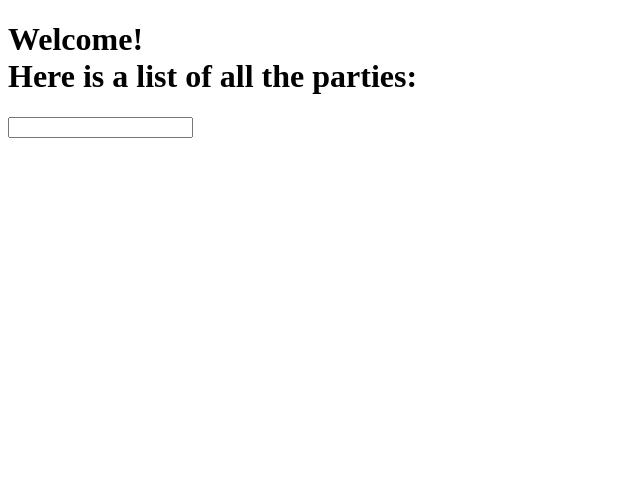
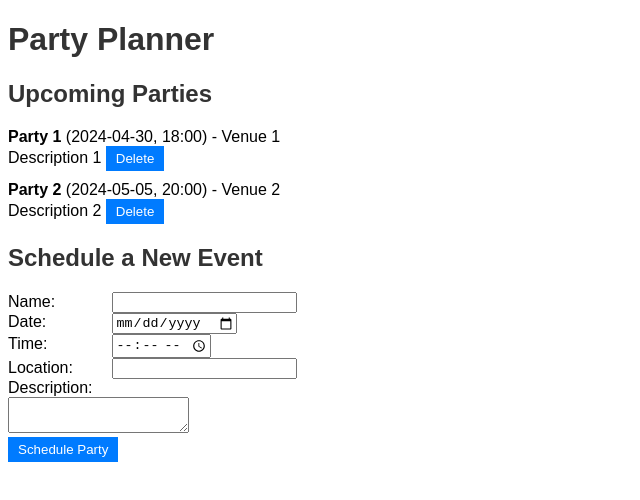
Before and after one commit to JMoney012/Unit2.PartyPlanner, a plain HTML site: page index.html in a window 1280 px wide. Shown: the whole page, without its empty margins (0-640 px from the left). Drawn offline with Linux system fonts and the light colour scheme; no server answers.

Commit message:
corrected files

```diff
--- a/app.js
+++ b/app.js
@@ -1,23 +1,89 @@
-let data = " ";
-const wrapper = document.getElementById("wrapper");
+document.addEventListener("DOMContentLoaded", function () {
+  const partyList = document.getElementById("party-list");
+  const partyForm = document.getElementById("party-form");
 
+  // Function to create a new list item
+  function createListItem(party) {
+    const li = document.createElement("li");
+    li.innerHTML = `
+                <strong>${party.name}</strong> (${party.date}, ${party.time}) - ${party.location}<br>
+                ${party.description}
+                <button class="delete-btn">Delete</button>
+            `;
+    return li;
+  }
 
-// Fetching data from the API
-async function myFunction() {
-    const response = await fetch("https://fsa-crud-2aa9294fe819.herokuapp.com/api/2404-FTB-ET-WEB-FT/events/");
-    return await response.json();
+  // Function to display parties
+  function displayParties(parties) {
+    partyList.innerHTML = "";
+    parties.forEach((party) => {
+      const li = createListItem(party);
+      partyList.appendChild(li);
+    });
+  }
+
+  // Dummy data for initial parties
+  let parties = [
+    {
+      name: "Party 1",
+      date: "2024-04-30",
+      time: "18:00",
+      location: "Venue 1",
+      description: "Description 1",
+    },
+    {
+      name: "Party 2",
+      date: "2024-05-05",
+      time: "20:00",
+      location: "Venue 2",
+      description: "Description 2",
+    },
+  ];
+
+  // Display initial parties
+  displayParties(parties);
+
+  // Event listener for delete buttons
+  partyList.addEventListener("click", function (event) {
+    if (event.target.classList.contains("delete-btn")) {
+      const listItem = event.target.closest("li");
+      const index = Array.from(partyList.children).indexOf(listItem);
+      parties.splice(index, 1);
+      displayParties(parties);
+    }
+  });
+
+  // Event listener for party form submission
+  partyForm.addEventListener("submit", function (event) {
+    event.preventDefault();
+    const formData = new FormData(partyForm);
+    const newParty = {};
+    formData.forEach((value, key) => {
+      newParty[key] = value;
+    });
+    parties.push(newParty);
+    displayParties(parties);
+    partyForm.reset();
+  });
+});
+
+// Using async function to fetch API
+
+async function fetchEventData() {
+  const apiUrl =
+    "https://fsa-crud-2aa9294fe819.herokuapp.com/api/2404-FTB-ET-WEB-FT/events";
+
+  try {
+    const response = await fetch(apiUrl);
+    if (!response.ok) {
+      throw new Error("Failed to fetch data");
+    }
+
+    const eventData = await response.json();
+    console.log(eventData);
+  } catch (error) {
+    console.error("Error fetching data:", error.message);
+  }
 }
-// Pulling the data from the API and displaying it in the console
-myFunction().then((response) => {
-    console.log(response.data);
-    response.data.forEach((itm)=> {
-        createEvent(item)
-    })
-})
 
-
-function createEvent(info){
-    const ele = document.createElement("div");
-
-
-}
+fetchEventData();
--- a/index.html
+++ b/index.html
@@ -1,24 +1,32 @@
 <!DOCTYPE html>
 <html lang="en">
-<head>
-    <meta charset="UTF-8">
-    <meta name="viewport" content="width=device-width, initial-scale=1.0">
-    <title>Document</title>
-    <link rel="stylesheet" href="style.css">
-</head>
-<body>
-    <h1>Welcome!
-        <br>
-        Here is a list of all the parties:
-    </h1>
-    <div id="wrapper">
+  <head>
+    <meta charset="UTF-8" />
+    <meta name="viewport" content="width=device-width, initial-scale=1.0" />
+    <title>Party Planner</title>
+    <link rel="stylesheet" href="style.css" />
+  </head>
+  <body>
+    <h1>Party Planner</h1>
 
-    </div>
-    <div>
-        <form action="">
-            <input type="text">
-        </form>
-    </div>
+    <h2>Upcoming Parties</h2>
+    <ul id="party-list"></ul>
+
+    <h2>Schedule a New Event</h2>
+    <form id="party-form">
+      <label for="name">Name:</label>
+      <input type="text" id="name" name="name" required /><br />
+      <label for="date">Date:</label>
+      <input type="date" id="date" name="date" required /><br />
+      <label for="time">Time:</label>
+      <input type="time" id="time" name="time" required /><br />
+      <label for="location">Location:</label>
+      <input type="text" id="location" name="location" required /><br />
+      <label for="description">Description:</label><br />
+      <textarea id="description" name="description" required></textarea><br />
+      <button type="submit">Schedule Party</button>
+    </form>
+
     <script src="app.js"></script>
-</body>
+  </body>
 </html>
--- /dev/null
+++ b/style.css
@@ -0,0 +1,31 @@
+body {
+    font-family: Arial, sans-serif;
+  }
+  h1,
+  h2 {
+    color: #333;
+  }
+  ul {
+    list-style-type: none;
+    padding: 0;
+  }
+  li {
+    margin-bottom: 10px;
+  }
+  form {
+    margin-bottom: 20px;
+  }
+  label {
+    display: inline-block;
+    width: 100px;
+  }
+  button {
+    padding: 5px 10px;
+    background-color: #007bff;
+    color: #fff;
+    border: none;
+    cursor: pointer;
+  }
+  button:hover {
+    background-color: #0056b3;
+  }
```
